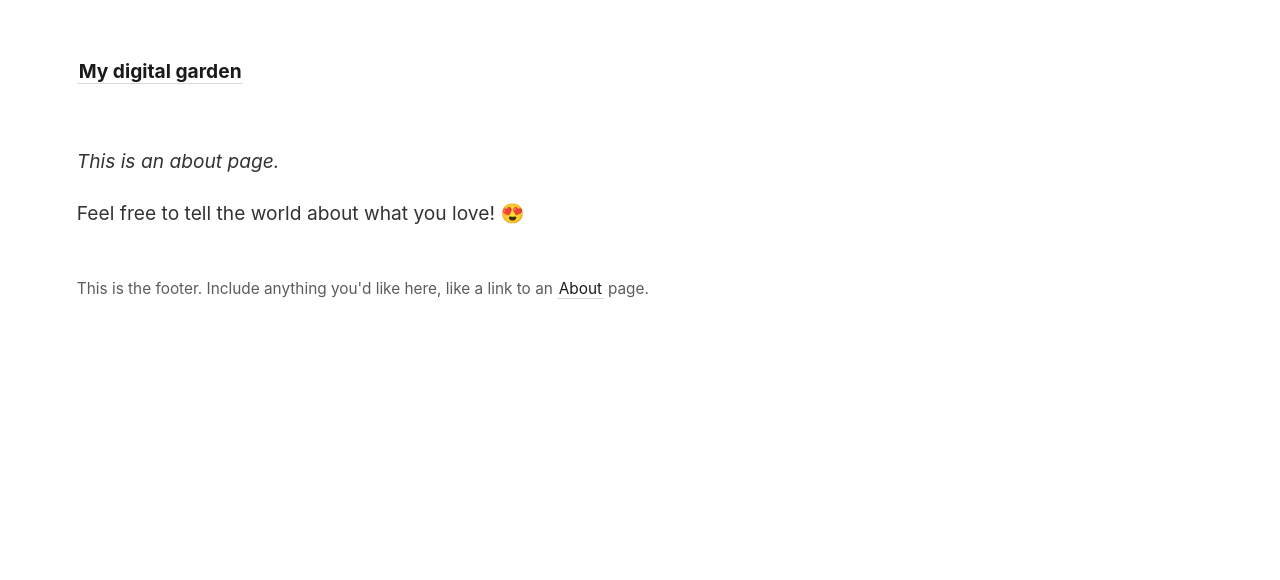
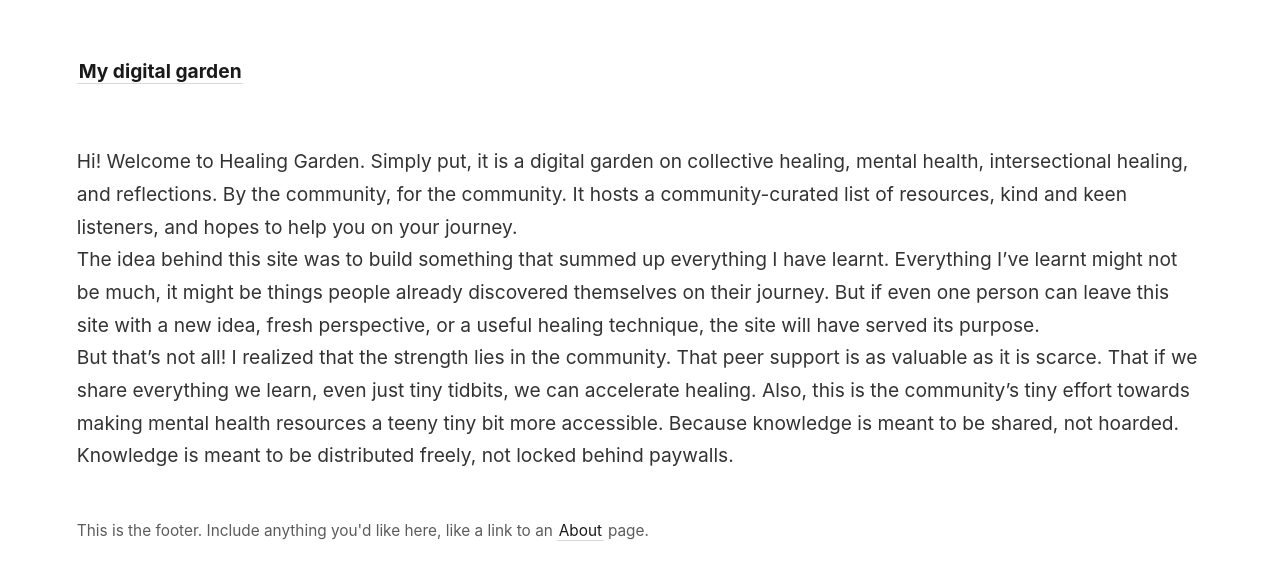
Before and after one commit to corvusdeinanis/couscous, a Jekyll site: the page built from _pages/about.md, in a window 1280 px wide. Shown: the top 580 px of the page. Built offline with Jekyll 4.4.1, drawn with Linux system fonts in a browser that asks for light colours.

Commit message:
Update about.md

```diff
--- a/_pages/about.md
+++ b/_pages/about.md
@@ -4,6 +4,8 @@ title: About
 permalink: /about
 ---
 
-*This is an about page.*
-
-Feel free to tell the world about what you love! 😍
+Hi! Welcome to Healing Garden. Simply put, it is a digital garden on collective healing, mental health, intersectional healing, and reflections. By the community, for the community. It hosts a community-curated list of resources, kind and keen listeners, and hopes to help you on your journey.
+<br>
+The idea behind this site was to build something that summed up everything I have learnt. Everything I've learnt might not be much, it might be things people already discovered themselves on their journey. But if even one person can leave this site with a new idea, fresh perspective, or a useful healing technique, the site will have served its purpose.
+<br>
+But that's not all! I realized that the strength lies in the community. That peer support is as valuable as it is scarce. That if we share everything we learn, even just tiny tidbits, we can accelerate healing. Also, this is the community's tiny effort towards making mental health resources a teeny tiny bit more accessible. Because knowledge is meant to be shared, not hoarded. Knowledge is meant to be distributed freely, not locked behind paywalls.
```
